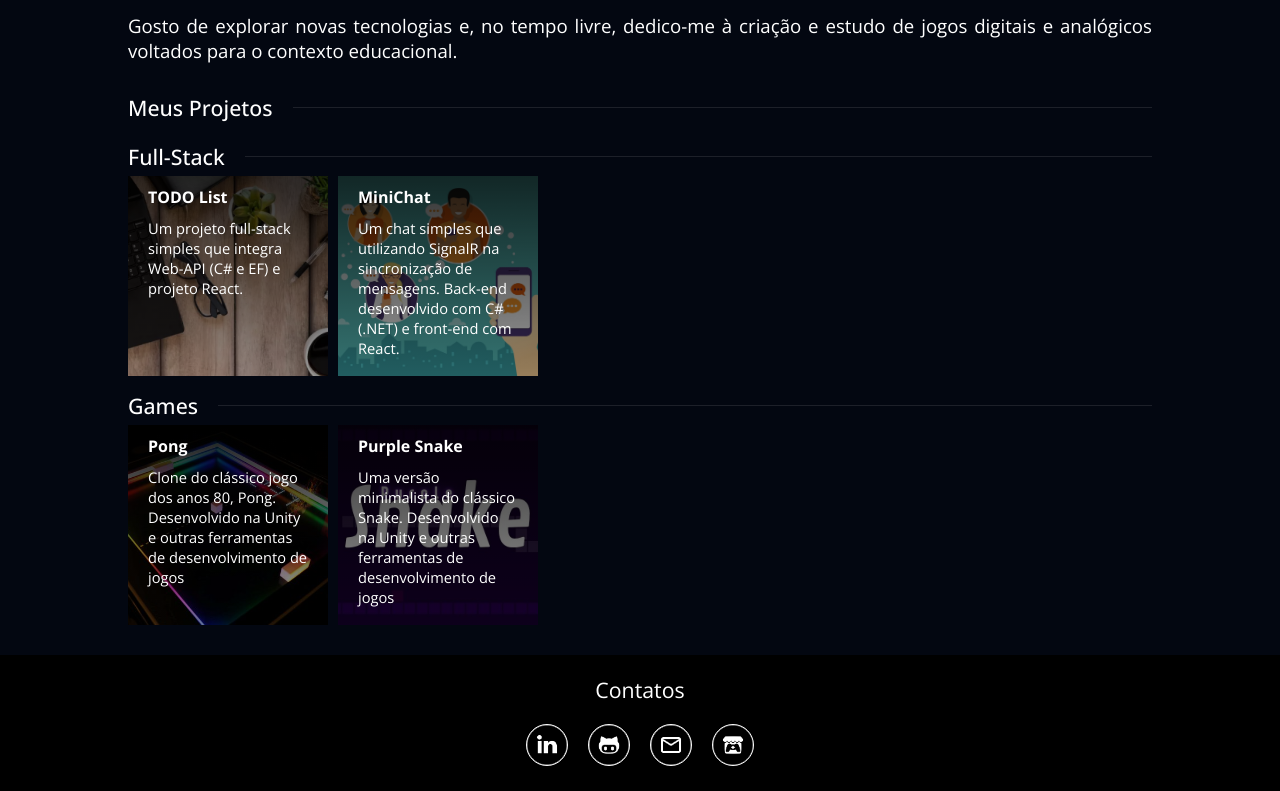
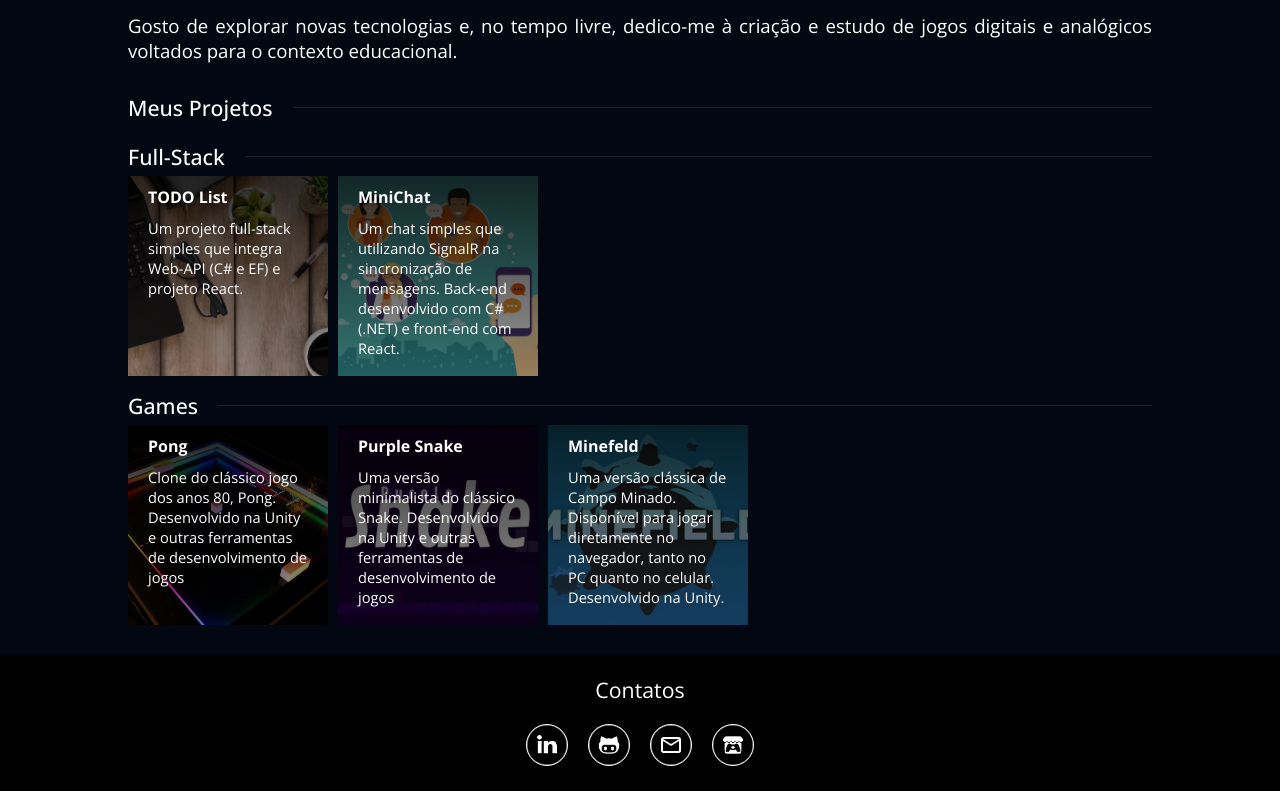
Before and after one commit to wesleysotnas64/meu-portfolio-dev, a React (Vite) app: page / in a window 1280 px wide. Shown: the part 707-1498 px from the top of the page. Built offline with nearby package versions, Linux system fonts and the light colour scheme.

Commit message:
feat: Add a new game at GridContainer;

```diff
--- a/src/components/projectGridGames/ProjectGridGames.jsx
+++ b/src/components/projectGridGames/ProjectGridGames.jsx
@@ -2,6 +2,7 @@ import ProjectCard from "../projectCard/ProjectCard";
 import { GridContainer } from "./ProjectGridGames.style";
 import pongImage from "../../assets/img/pong.jpg";
 import snakeImage from "../../assets/img/snake.jpg";
+import minefieldImage from "../../assets/img/minefield.jpg";
 
 function ProjectGridGames() {
     return (
@@ -18,6 +19,12 @@ function ProjectGridGames() {
                 backgroundImage={snakeImage}
                 projectLink="https://wesleysotnas64.itch.io/purple-snake"
             />
+            <ProjectCard
+                title="Minefeld"
+                description="Uma versão clássica de Campo Minado. Disponível para jogar diretamente no navegador, tanto no PC quanto no celular. Desenvolvido na Unity."
+                backgroundImage={minefieldImage}
+                projectLink="https://wesleysotnas64.itch.io/minefield"
+            />
 
         </GridContainer>
     );
```
Also changed, not shown: src/assets/img/minefield.jpg (added).
